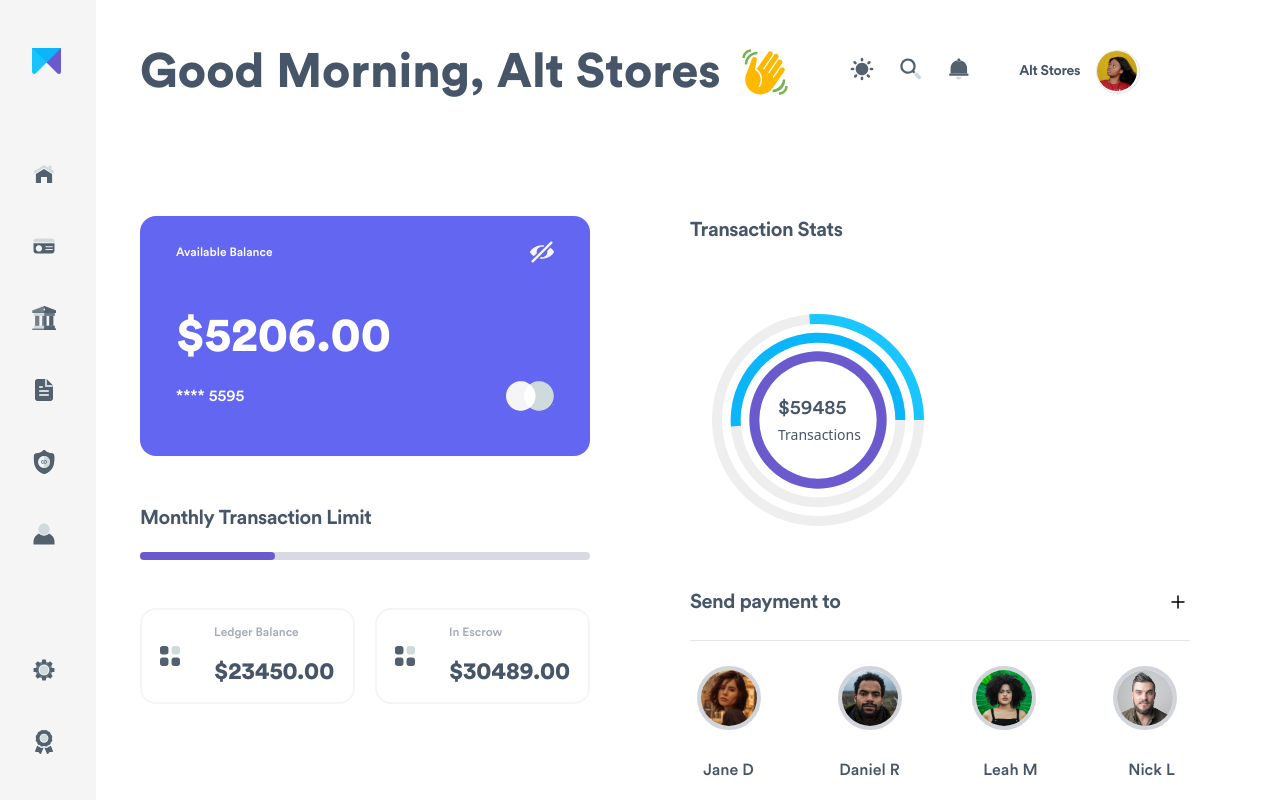
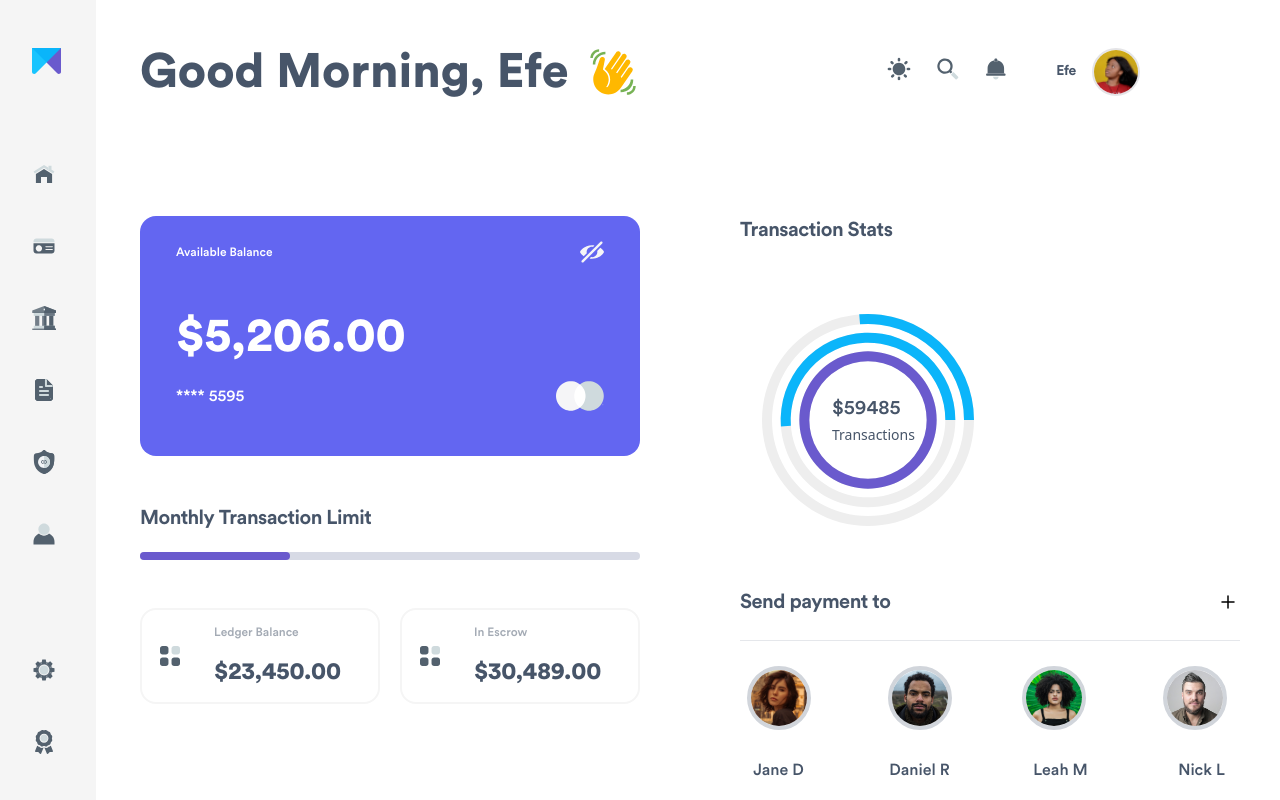
Before and after one commit to integral-digi/Middletrust, a Next.js app: page /dashboard in a window 1280 px wide. Shown: the top 800 px of the page. Built offline with nearby package versions, Linux system fonts and the light colour scheme.

Commit message:
more components added

```diff
--- a/app/dashboard/page.tsx
+++ b/app/dashboard/page.tsx
@@ -10,7 +10,7 @@ import DashContact from "@/components/dashcomps/UserContacts";
 
 const DashHome = () => {
     return (
-        <body className="w-full">
+        <body className="w-full dark:bg-[#1E1A1A] dark:text-white">
             <div className="">
                 <SideNav />
             </div>
@@ -18,8 +18,8 @@ const DashHome = () => {
                 <div className="top-0 py-6 w-full">
                     <TopBar />
                 </div>
-                <div className="mt-24 grid grid-cols-2 justify-between gap-[10%] w-full">
-                    <div className="block space-y-24 w-full">
+                <div className="mt-24 grid grid-cols-2 justify-between gap-[20%] w-full">
+                    <div className="block space-y-24 w-fit">
                         <div className="space-y-12">
                             <AccBalance />
                             <BalanceAndLimits />
--- a/components/dashcomps/Balance.tsx
+++ b/components/dashcomps/Balance.tsx
@@ -1,5 +1,7 @@
+import { formattedCurr } from "./Balances";
+
 const AccBalance = () => {
-    const balance: number = 5206;
+    const balance: string = formattedCurr(5206);
     const cardNum: number = 5595;
 
     return (
@@ -10,7 +12,7 @@ const AccBalance = () => {
                     <img src="eye.svg" alt="view-close" className="w-6 h-6" />
                 </span>
                 <span>
-                    <p className="mt-12 text-white text-5xl font-black">${balance.toFixed(2)}</p>
+                    <p className="mt-12 text-white text-5xl font-black">{balance}</p>
                 </span>
                 <span className="w-full flex items-center justify-between mt-5">
                     <p className="text-white text-base font-primary">**** {cardNum}</p>
--- a/components/dashcomps/Balances.tsx
+++ b/components/dashcomps/Balances.tsx
@@ -1,9 +1,17 @@
 "use client"
-import { Progress } from "@mantine/core";
 import Limiter from "./Limiter";
 
-const ledgerBal: number = 23450;
-const escrowBal: number = 30489;
+export const formattedCurr = (curr: number) => {
+    return curr.toLocaleString('en-US', {
+        style: 'currency',
+        currency: 'USD',
+        minimumFractionDigits: 2, // Ensure two decimal places
+        maximumFractionDigits: 2, // Limit to two decimal places
+    });
+};
+
+const ledgerBal: string = formattedCurr(23450);
+const escrowBal: string = formattedCurr(30489);
 
 const BalanceAndLimits = () => {
     return (
@@ -18,22 +26,22 @@ const BalanceAndLimits = () => {
             </div>
             <div className="w-[100%]">
                 <div className="flex items-center space-x-5">
-                    <div className="flex items-center pl-4 space-x-8 bg-white rounded-2xl border-2 border-neutral-100 w-60 h-24">
+                    <div className="flex items-center pl-4 space-x-8 bg-transparent rounded-2xl border-2 border-neutral-100 w-60 h-24">
                         <img src="categories.svg" alt="category icon" className="" />
                         <div className="space-y-4">
                             <p className="dark:text-white text-slate-600 text-opacity-50 text-xs font-primary">
                                 Ledger Balance
                             </p>
-                            <p className="text-slate-600 dark:text-white text-2xl font-black">${ledgerBal.toFixed(2)}</p>
+                            <p className="text-slate-600 dark:text-white text-2xl font-black">{ledgerBal}</p>
                         </div>
                     </div>
-                    <div className="flex items-center pl-4 space-x-8 bg-white rounded-2xl border-2 border-neutral-100 w-60 h-24">
+                    <div className="flex items-center pl-4 space-x-8 bg-transparent rounded-2xl border-2 border-neutral-100 w-60 h-24">
                         <img src="categories.svg" alt="category icon" className="" />
                         <div className="space-y-4">
                             <p className="dark:text-white text-slate-600 text-opacity-50 text-xs font-primary">
                                 In Escrow
                             </p>
-                            <p className="text-slate-600 dark:text-white text-2xl font-black">${escrowBal.toFixed(2)}</p>
+                            <p className="text-slate-600 dark:text-white text-2xl font-black">{escrowBal}</p>
                         </div>
                     </div>
                 </div>
--- a/components/dashcomps/Quicklinks.tsx
+++ b/components/dashcomps/Quicklinks.tsx
@@ -14,7 +14,7 @@ const Quicklinks = () => {
     return (
         <div className="w-full h-max relative space-y-6">
             <div className="flex items-center justify-between">
-                <h3 className="text-slate-600 text-xl font-secondary tracking-tight">
+                <h3 className="text-slate-600 dark:text-white text-xl font-secondary tracking-tight">
                     Quicklinks
                 </h3>
                 <img src="lefticon.svg" className="" alt="left" />
--- a/components/dashcomps/TopBar.tsx
+++ b/components/dashcomps/TopBar.tsx
@@ -1,51 +1,58 @@
 import SearchIcon from "@/public/images/SearchIcon";
 import DarkToggler from "../DarkToggler";
 import NotifyIcon from "@/public/images/Notify";
+import { useMemo } from "react";
 
 interface UserProps {
   name: string;
-    avatar: string
-};
+  avatar: string;
+}
 
 interface NavProps {
   name: string;
   icon: JSX.Element;
   class: string;
-};
+}
 
 const user: UserProps = {
-    name: "Alt Stores",
-    avatar: "amazonstores.png"
+  name: "Efe",
+  avatar: "amazonstores.png",
 };
 
 const navItems: NavProps[] = [
-    {name: "dark", icon: <DarkToggler />, class: "w-6 h-6 relative"},
-    {name: "search", icon: <SearchIcon />, class: "w-6 h-6 relative"},
-    {name: "search", icon: <NotifyIcon />, class: "w-6 h-6 relative"}
+  { name: "dark", icon: <DarkToggler />, class: "w-6 h-6 relative" },
+  { name: "search", icon: <SearchIcon />, class: "w-6 h-6 relative" },
+  { name: "search", icon: <NotifyIcon />, class: "w-6 h-6 relative" },
 ];
 
 const TopBar = () => {
+  const memoNavItems = useMemo(() => {
+    return navItems.map((item, index) => (
+      <button key={index} className={item.class}>
+        {item.icon}
+      </button>
+    ));
+  }, [navItems]);
+
   return (
-        <div className="flex items-center w-[100%] h-12 relative justify-between">
+    <div className="flex items-center w-full h-12 relative justify-between">
       <div className="flex items-center gap-5">
-                <h2 className="text-slate-600 text-5xl font-black">Good Morning, {user.name}</h2>
-                <img src="wave.svg" className="" alt="waving" />
+        <h2 className="text-slate-600 dark:text-white text-5xl font-black">
+          Good Morning, {user.name}
+        </h2>
+        <img src="/wave.svg" alt="waving" className="w-12 h-12" />
       </div>
       <div className="flex items-center space-x-6">
         <div className="space-x-6">
-                    {navItems.map((item, index) => (
-                        <button key={index} className={item.class}>
-                            {item.icon}
-                        </button>
-                    ))}
+          {memoNavItems}
         </div>
         <div className="w-px h-8 relative border-neutral-200" />
         <div className="space-x-4 flex items-center">
-                    <p className="text-right text-slate-600 text-sm font-secondary leading-tight tracking-tight">
+          <p className="text-right text-slate-600 dark:text-white text-sm font-secondary leading-tight tracking-tight">
             {user.name}
           </p>
-                    <div className="w-11 h-11 rounded-full border border-zinc-200">
-                        <img src={user.avatar} className="w-10 h-10 relative justify-evenly rounded-full" alt={user.name} />
+          <div className="w-12 h-12 rounded-full border-2 border-zinc-200">
+            <img src={user.avatar} alt={user.name} className="w-11 h-auto rounded-full mx-auto my-auto" />
           </div>
         </div>
       </div>
--- a/components/dashcomps/TransactChart.tsx
+++ b/components/dashcomps/TransactChart.tsx
@@ -5,19 +5,25 @@ interface SummaryDataProps {
     name:string;
     amount: number;
     fill: string;
+    styles: string;
 };
 const transactionTotal = 59485;
 
 const summaryData: SummaryDataProps[] = [
-    {name: "Total Inflows", amount: 43234, fill: "#6A5ACD"},
-    {name: "Withdrawals", amount: 22125, fill: "#0BB5FA"},
-    {name: "Total Outflows", amount: 11379, fill: "#1AC6FF"}
+    {name: "Total Inflows", amount: 43234, fill: "#6A5ACD", styles: "w-1 h-1 rounded-full bg-[#6A5ACD]"},
+    {name: "Withdrawals", amount: 22125, fill: "#0BB5FA", styles: "w-1 h-1 rounded-full bg-[#0BB5FA]"},
+    {name: "Total Outflows", amount: 11379, fill: "#0BB5FA", styles: "w-1 h-1 rounded-full bg-[#0BB5FA]"}
+];
+
+const textStyle = [
+    "text-slate-600 text-xs font-primary leading-tight",
+    "text-slate-600 text-opacity-50 text-xs font-secondary leading-tight"
 ];
 
 const DashChart = () => {
     return (
         <div className="w-full space-y-12 relative">
-            <h3 className="text-slate-600 text-xl font-secondary tracking-tight">
+            <h3 className="text-slate-600 dark:text-white text-xl font-secondary tracking-tight">
                 Transaction Stats
             </h3>
             <div className="left-0 flex items-center space-x-0">
@@ -36,17 +42,30 @@ const DashChart = () => {
                         dataKey="amount"
                     />
                 </RadialBarChart>
-                <div className="my-auto left-[88px] mx-auto absolute">
-                    <p className="w-max h-9 text-center text-slate-600 text-xl font-primary leading-loose">
+                {/* <div className="">
+                    {summaryData.map((item, index) => (
+                        <div className="space-y-5">
+                            <div className="flex space-x-2">
+                                <span key={index} className={item.styles}></span>
+                                <span className="block">
+                                    <p className={textStyle[0]}>{item.name}</p>
+                                    <p className={textStyle[1]}>{item.amount}</p>
+                                </span>
+                            <div>
+                        </div>
+                    ))}
+                </div> */}
+                <div className="my-auto left-[92px] mx-auto absolute">
+                    <p className="w-max h-9 text-center text-slate-600 dark:text-white text-xl font-primary leading-loose">
                         ${transactionTotal}
                     </p>
-                    <p className="w-max text-center text-slate-600 text-sm leading-normal">
+                    <p className="w-max text-center text-slate-600 dark:text-white text-sm leading-normal">
                         Transactions
                     </p>
                 </div>
             </div>
         </div>
-    )
+    );
 };
 
 export default DashChart;
--- a/components/dashcomps/Transactable.tsx
+++ b/components/dashcomps/Transactable.tsx
@@ -1,14 +1,15 @@
 "use client"
 import { Table, Group } from "@mantine/core";
+import { formattedCurr } from "./Balances";
 
 
 interface tableDataProps {
     id: number;
-    avatar: sdiving;
-    name: sdiving;
-    time: sdiving;
+    avatar: string;
+    name: string;
+    time: string;
     amount: number;
-    icon: sdiving
+    icon: string
 };
 
 const tableData: tableDataProps[] = [
@@ -31,14 +32,14 @@ const divansactable = () => {
                                 <Group className="space-x-6 flex items-center">
                                     <img src={userData.avatar} alt={userData.name} className="w-12 h-12 rounded-full" />
                                     <div>
-                                        <p className="text-slate-600 text-base font-secondary">{userData.name}</p>
-                                        <p className="text-slate-600 text-xs font-primary">{userData.time}</p>
+                                        <p className="text-slate-600 dark:text-white text-base font-secondary">{userData.name}</p>
+                                        <p className="text-slate-600 dark:text-white text-xs font-primary">{userData.time}</p>
                                     </div>
                                 </Group>
                             </div>
                             <div className="flex items-center top-0">
                                 <div className="text-right">
-                                    <p className="text-slate-600 text-base font-secondary">${userData.amount.toFixed(2)}</p>
+                                    <p className="text-slate-600 dark:text-white text-base font-secondary">{formattedCurr(userData.amount)}</p>
                                 </div>
                                 <div>
                                     <div className="pl-6">
--- a/components/dashcomps/UserContacts.tsx
+++ b/components/dashcomps/UserContacts.tsx
@@ -18,7 +18,7 @@ const DashContact = () => {
     return (
         <div className="w-full h-max space-y-6">
             <div className="flex items-center justify-between w-[100%]">
-                <p className="text-slate-600 text-xl font-secondary tracking-tight">Send payment to</p>
+                <h3 className="text-slate-600 dark:text-white text-xl font-secondary tracking-tight">Send payment to</h3>
                 <div className="w-6 h-6"><PlusSmallIcon /></div>
             </div>
             <hr className="w-[100%] h-0.5 dark:bg-neutral-100" />
@@ -28,28 +28,28 @@ const DashContact = () => {
                         src={userContacts[0].photo}
                         alt={userContacts[0].name}
                         className="w-16 h-16 rounded-full border-4 border-gray-300 items-center mx-auto" />
-                    <p className="text-center text-slate-600 text-base font-primary relative">{userContacts[0].name}</p>
+                    <p className="text-center text-slate-600 dark:text-white text-base font-primary relative">{userContacts[0].name}</p>
                 </div>
                 <div className="block space-y-7 justify-center">
                     <img
                         src={userContacts[1].photo}
                         alt={userContacts[1].name}
                         className="w-16 h-16 rounded-full border-4 border-gray-300 items-center mx-auto" />
-                    <p className="text-center text-slate-600 text-base font-primary">{userContacts[1].name}</p>
+                    <p className="text-center text-slate-600 dark:text-white text-base font-primary">{userContacts[1].name}</p>
                 </div>
                 <div className="block justify-center space-y-7">
                     <img
                         src={userContacts[2].photo}
                         alt={userContacts[2].name}
                         className="w-16 h-16 rounded-full border-4 border-gray-300" />
-                    <p className="text-center text-slate-600 text-base font-primary">{userContacts[2].name}</p>
+                    <p className="text-center text-slate-600 dark:text-white text-base font-primary">{userContacts[2].name}</p>
                 </div>
                 <div className="block justify-center space-y-7">
                     <img
                         src={userContacts[3].photo}
                         alt={userContacts[3].name}
                         className="w-16 h-16 rounded-full border-4 border-gray-300" />
-                    <p className="text-center text-slate-600 text-base font-primary">{userContacts[3].name}</p>
+                    <p className="text-center text-slate-600 dark:text-white text-base font-primary">{userContacts[3].name}</p>
                 </div>
             </div>
         </div>
```
Also changed, not shown: public/userImage.png (added). Lines whose indentation alone changed are shown as unchanged.
